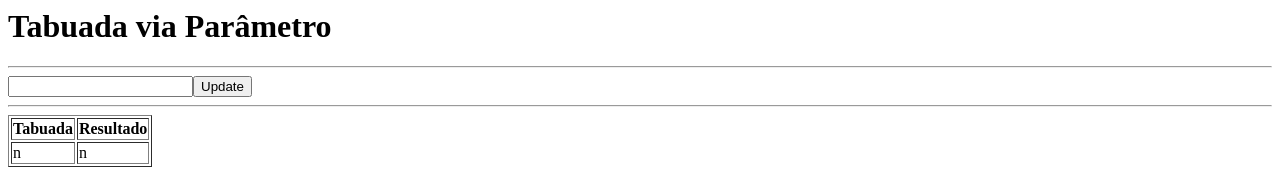
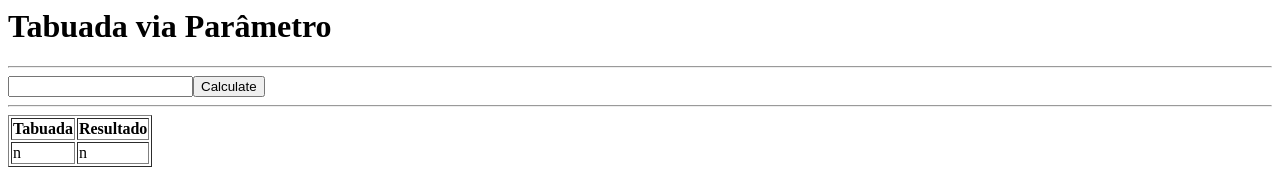
Before and after one commit to thayllaa/Angular_Tabuada-via-User, an Angular app: page / in a window 1280 px wide. Shown: the top 169 px of the page. Built offline with nearby package versions, Linux system fonts and the light colour scheme.

Commit message:
1 file modified

```diff
--- a/src/tabuada/tabuada.component.html
+++ b/src/tabuada/tabuada.component.html
@@ -1,6 +1,6 @@
 <div>
   <input type="number" />
-  <button (click)="calculate()"> Update </button>
+  <button (click)="calculate()"> Calculate </button>
   <hr/>
   <table border="1">
     <tr>
```
